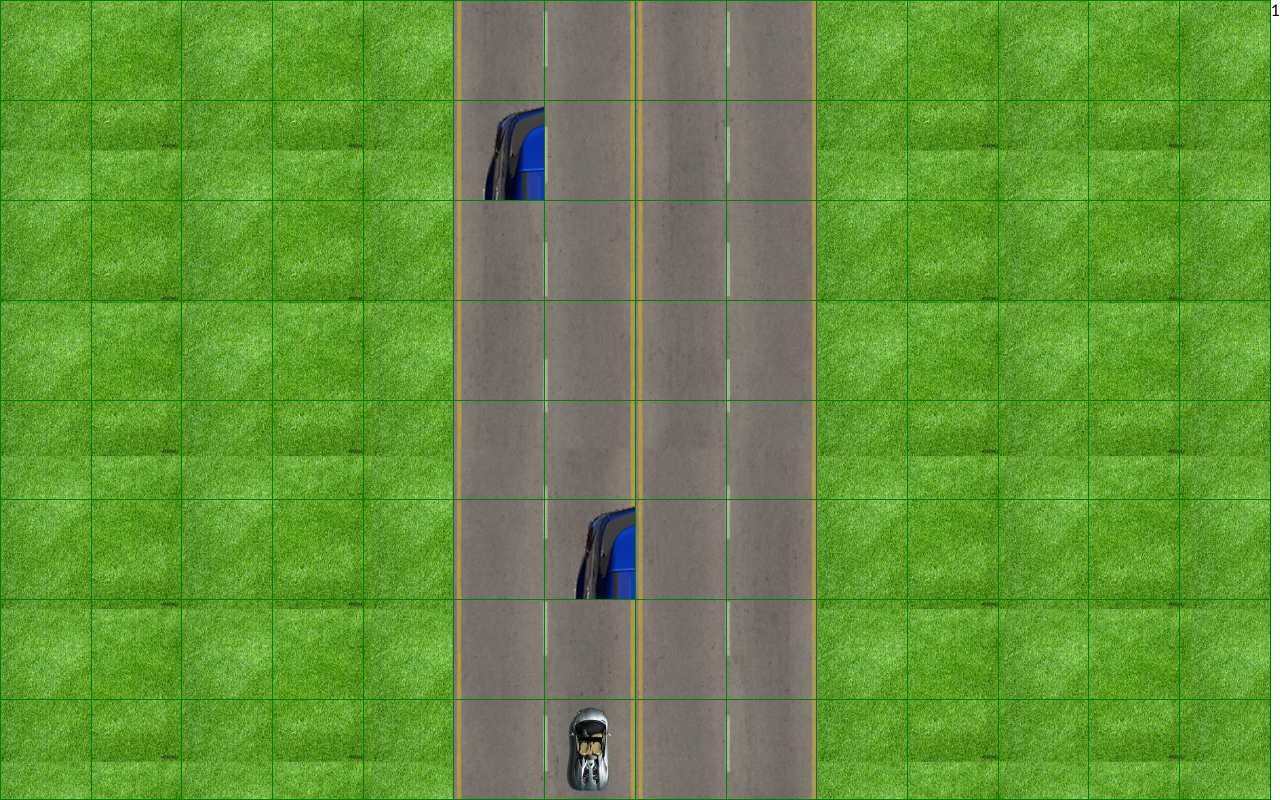
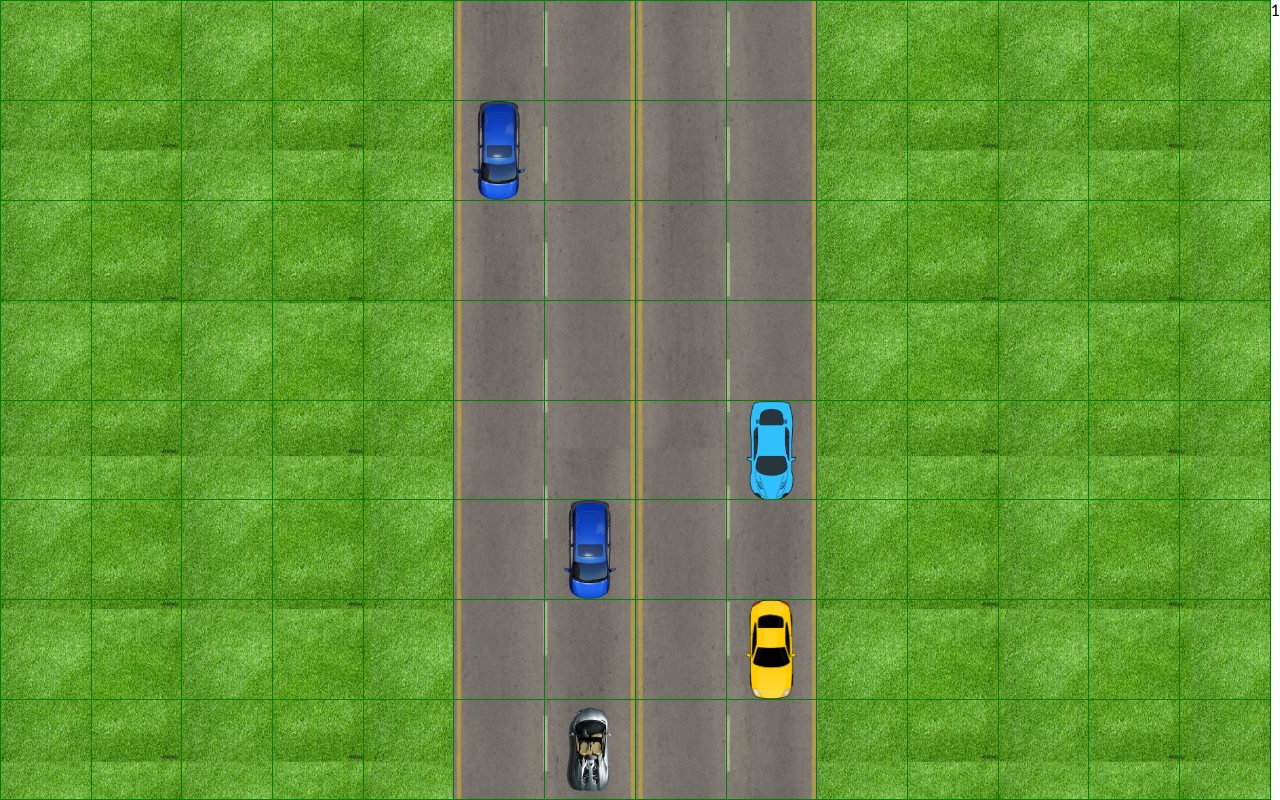
Before and after one commit to ahollard2/ahollard2.github.io, a plain HTML site: page forza/forza_horizon_6.html in a window 1280 px wide. Both pictures are taken after a click on the item "Play". Drawn offline with Linux system fonts and the light colour scheme.

Commit message:
Update forza_horizon_6_style.css

```diff
--- a/forza/forza_horizon_6_style.css
+++ b/forza/forza_horizon_6_style.css
@@ -160,7 +160,7 @@ li img{
     margin: 5px 0px;
 }
 
-.main_car_1, .main_car_2, .main_car_broken_1, .main_car_broken_2{
+.main_car_1, .main_car_2, .main_car_broken_1, .main_car_broken_2, .car_un,.car_deux,.car_trois,.car_quatre{
     background-size: auto 100%;
     background-repeat: no-repeat;
     background-position: center;
```
